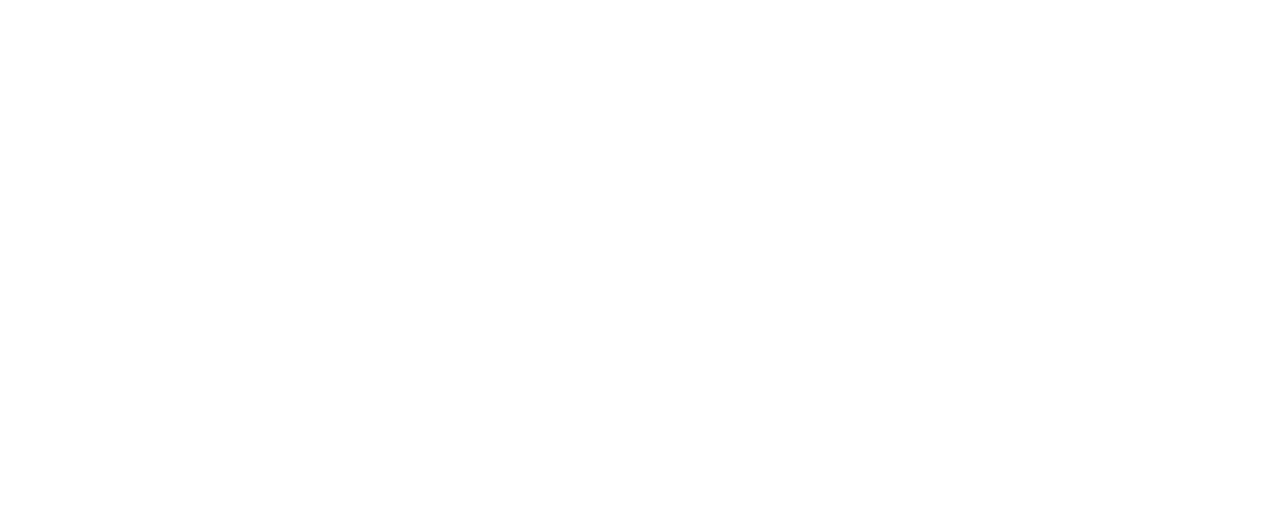
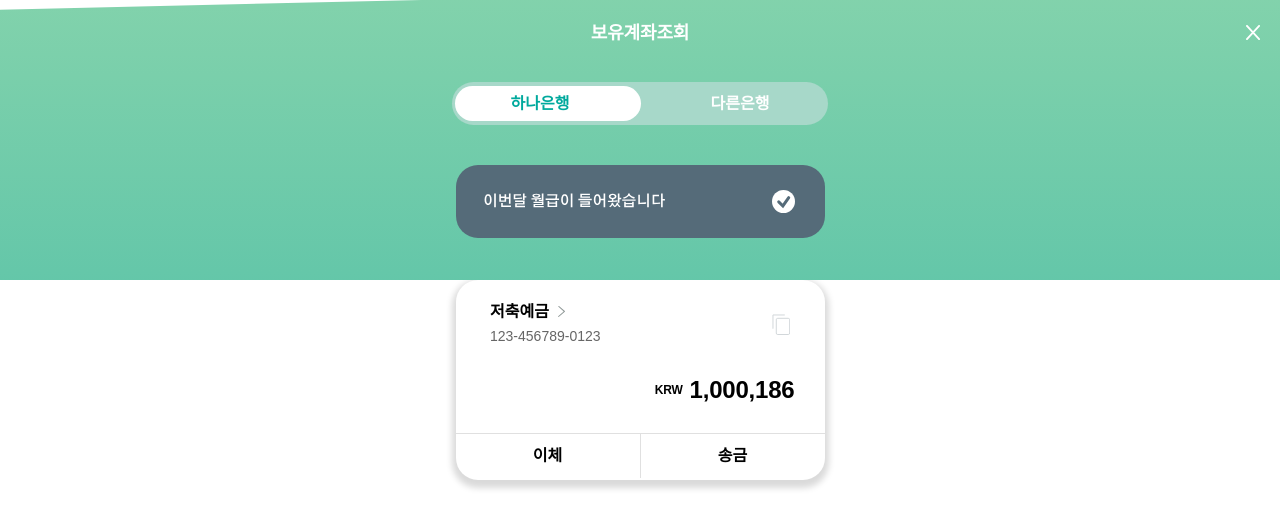
Before and after one commit to Hana-Digital-Poweron/HANA_MZ, a React (Create React App) app: page /account-overview in a window 1280 px wide. Before the commit this address had no page. Shown: the top 528 px of the page. Built offline with nearby package versions, Linux system fonts and the light colour scheme; a web font is replaced by a local one.

Commit message:
feat: 계좌 전체 조회 페이지 구현

```diff
--- a/src/App.js
+++ b/src/App.js
@@ -1,20 +1,21 @@
-import React from 'react';
-import { BrowserRouter, Routes, Route } from 'react-router-dom';
+import React from "react";
+import { BrowserRouter, Routes, Route } from "react-router-dom";
 
 // 온보딩
-import Onboarding from './pages/Onboarding/OnboardingPage';
-import Login from './pages/Onboarding/LoginPage';
+import Onboarding from "./pages/Onboarding/OnboardingPage";
+import Login from "./pages/Onboarding/LoginPage";
 
 // 메인, 메뉴
-import Main from './pages/Main/MainPage';
-import Menu from './pages/Menu/MenuPage';
+import Main from "./pages/Main/MainPage";
+import Menu from "./pages/Menu/MenuPage";
 
 // 챗봇
-import Salary from './pages/Chatbot/1_Salary/SalaryPage';
-import Consult from './pages/Chatbot/2_Consult/ConsultPage';
-import Contract from './pages/Chatbot/3_Contract/ContractPage';
-import InternationalSend from './pages/Chatbot/4_InternationalSend/InternationalSendPage';
-
+import Salary from "./pages/Chatbot/1_Salary/SalaryPage";
+import Consult from "./pages/Chatbot/2_Consult/ConsultPage";
+import Contract from "./pages/Chatbot/3_Contract/ContractPage";
+import InternationalSend from "./pages/Chatbot/4_InternationalSend/InternationalSendPage";
+import AccountsOverviewPage from "./pages/Chatbot/1_Salary/AccountsOverviewPage";
+import AccountDetailPage from "./pages/Chatbot/1_Salary/AccountDetailPage";
 
 const App = () => {
   return (
@@ -25,6 +26,8 @@
 
         <Route path="/main" element={<Main />} />
         <Route path="/menu" element={<Menu />} />
+        <Route path="/account-overview" element={<AccountsOverviewPage />} />
+        <Route path="/account-detail" element={<AccountDetailPage />} />
 
         <Route path="/salary" element={<Salary />} />
         <Route path="/consult" element={<Consult />} />
--- /dev/null
+++ b/src/pages/Chatbot/1_Salary/AccountDetailPage.jsx
@@ -0,0 +1,7 @@
+import React from "react";
+
+const AccountDetailPage = () => {
+  return <div></div>;
+};
+
+export default AccountDetailPage;
--- /dev/null
+++ b/src/pages/Chatbot/1_Salary/AccountsOverviewPage.jsx
@@ -0,0 +1,243 @@
+import React, { useState } from "react";
+import { styled } from "styled-components";
+
+/* 전체 컨테이너 */
+const Container = styled.div`
+  display: flex;
+  flex-direction: column;
+  align-items: center;
+  height: calc(100vh - 77px);
+  overflow-y: scroll;
+
+  //스크롤바 숨기기
+  &::-webkit-scrollbar {
+    display: none;
+  }
+  // 모바일 반응형
+  @media (hover: hover) {
+    width: 390px;
+    margin: 0 auto;
+  }
+`;
+
+const AccountHeader = styled.div`
+  display: flex;
+  flex-direction: column;
+  align-items: center;
+  position: relative;
+  margin-top: -20px;
+  background-image: url(${process.env
+    .PUBLIC_URL}/assets/images/account/gradientBackground.svg);
+  background-size: cover;
+  width: 100%;
+  height: 300px;
+  padding-top: 40px;
+`;
+
+const HeaderTitle = styled.div`
+  color: #fff;
+  text-align: center;
+  font-size: 18px;
+  font-style: normal;
+  font-weight: 600;
+  line-height: 150%;
+  letter-spacing: -0.18px;
+`;
+
+const CloseBtn = styled.div`
+  position: absolute;
+  top: 45px;
+  right: 20px;
+  background-image: url(${process.env.PUBLIC_URL}/assets/images/nav/close.svg);
+  background-size: cover;
+  width: 14px;
+  height: 15px;
+  cursor: pointer;
+`;
+
+// 토글 버튼
+const ToggleContainer = styled.div`
+  margin-top: 35px;
+  width: 376px;
+  height: 43px;
+  padding: 5px;
+  border-radius: 22px;
+  background-color: #a7d8c9;
+  position: relative;
+  .wrapper {
+    margin: auto;
+    display: flex;
+    justify-content: space-between;
+    align-items: center;
+    width: 300px;
+    height: 40px;
+    margin-top: -3px;
+  }
+`;
+
+const ToggleButton = styled.div`
+  width: 100px;
+  padding: 10px;
+  text-align: center;
+  color: ${({ isSelected }) => (isSelected ? "#00a99d" : "#ffffff")};
+  font-weight: bold;
+  cursor: pointer;
+  transition: color 0.3s;
+  z-index: 2;
+`;
+
+const Slider = styled.div`
+  position: absolute;
+  top: 4px;
+  left: ${({ active }) => (active ? "186px" : "3px")};
+  width: 186px;
+  height: 35px;
+  border-radius: 22px;
+  background-color: #ffffff;
+  transition: left 0.3s ease;
+  z-index: 1;
+`;
+
+const Notification = styled.div`
+  margin-top: 40px;
+`;
+
+// 카드
+const CardContainer = styled.div`
+  width: 369px;
+  height: 200px;
+  padding-top: 20px;
+  border-radius: 22px;
+  background: #fff;
+  box-shadow: 0px 4px 6.8px 4px rgba(0, 0, 0, 0.15);
+`;
+
+// 계좌 정보 부분 스타일
+const AccountInfo = styled.div`
+  margin: auto;
+  width: 300px;
+  display: flex;
+  justify-content: space-between;
+  align-items: center;
+  #wrapper {
+  }
+  #account-title {
+    font-size: 16px;
+    font-weight: bold;
+    text-align: left;
+  }
+  #account-number {
+    font-size: 14px;
+    color: #666;
+  }
+`;
+
+const CopyIcon = styled.div`
+  width: 18px;
+  height: 21px;
+  right: 0px;
+  cursor: pointer;
+  background-image: url(${process.env
+    .PUBLIC_URL}/assets/images/account/copy.svg);
+  background-size: cover;
+`;
+
+// 잔액 부분 스타일
+const BalanceSection = styled.div`
+  display: flex;
+  justify-content: flex-end;
+  margin: 30px 30px 31px 0;
+  font-size: 24px;
+  font-weight: 900;
+  color: #000;
+  letter-spacing: -0.21px;
+`;
+
+const Currency = styled.span`
+  font-size: 12px;
+  font-weight: 900;
+  margin-right: 7px;
+`;
+
+// 하단 버튼 스타일
+const ButtonContainer = styled.div`
+  display: flex;
+  border-top: 1px solid #e0e0e0;
+`;
+
+const ActionButton = styled.div`
+  flex: 1;
+  padding: 10px;
+  text-align: center;
+  font-size: 16px;
+  font-weight: bold;
+  cursor: pointer;
+  &:not(:last-child) {
+    border-right: 1px solid #e0e0e0;
+  }
+`;
+
+const SlideToggleButton = () => {
+  const [active, setActive] = useState(false);
+
+  return (
+    <ToggleContainer>
+      <Slider active={active} />
+      <div class="wrapper">
+        <ToggleButton isSelected={!active} onClick={() => setActive(false)}>
+          하나은행
+        </ToggleButton>
+        <ToggleButton isSelected={active} onClick={() => setActive(true)}>
+          다른은행
+        </ToggleButton>
+      </div>
+    </ToggleContainer>
+  );
+};
+
+const AccountCard = () => {
+  return (
+    <CardContainer>
+      <AccountInfo>
+        <div>
+          <div id="account-title">
+            저축예금 &nbsp;
+            <img
+              src={`${process.env.PUBLIC_URL}/assets/images/account/inside.svg`}
+            />
+          </div>
+          <div id="account-number">123-456789-0123</div>
+        </div>
+        <CopyIcon />
+      </AccountInfo>
+      <BalanceSection>
+        <Currency>KRW</Currency>1,000,186
+      </BalanceSection>
+      <ButtonContainer>
+        <ActionButton>이체</ActionButton>
+        <ActionButton>송금</ActionButton>
+      </ButtonContainer>
+    </CardContainer>
+  );
+};
+
+const AccountsOverviewPage = () => {
+  return (
+    <Container>
+      <AccountHeader>
+        <HeaderTitle>보유계좌조회</HeaderTitle>
+        <CloseBtn></CloseBtn>
+        <SlideToggleButton />
+        <Notification>
+          <img
+            src={`${process.env.PUBLIC_URL}/assets/images/account/notice.svg`}
+            alt="notice"
+          />
+        </Notification>
+      </AccountHeader>
+      <AccountCard></AccountCard>
+    </Container>
+  );
+};
+
+export default AccountsOverviewPage;
```
Also changed, not shown: src/pages/Chatbot/1_Salary/AccountDetail.jsx (deleted, +0 -7 lines), src/pages/Chatbot/1_Salary/AccountsOverview.jsx (deleted, +0 -7 lines), public/assets/images/account/notice.svg (added), public/assets/images/account/setting.svg (renamed from public/assets/images/account/settring.svg). Lines whose indentation alone changed are shown as unchanged.
